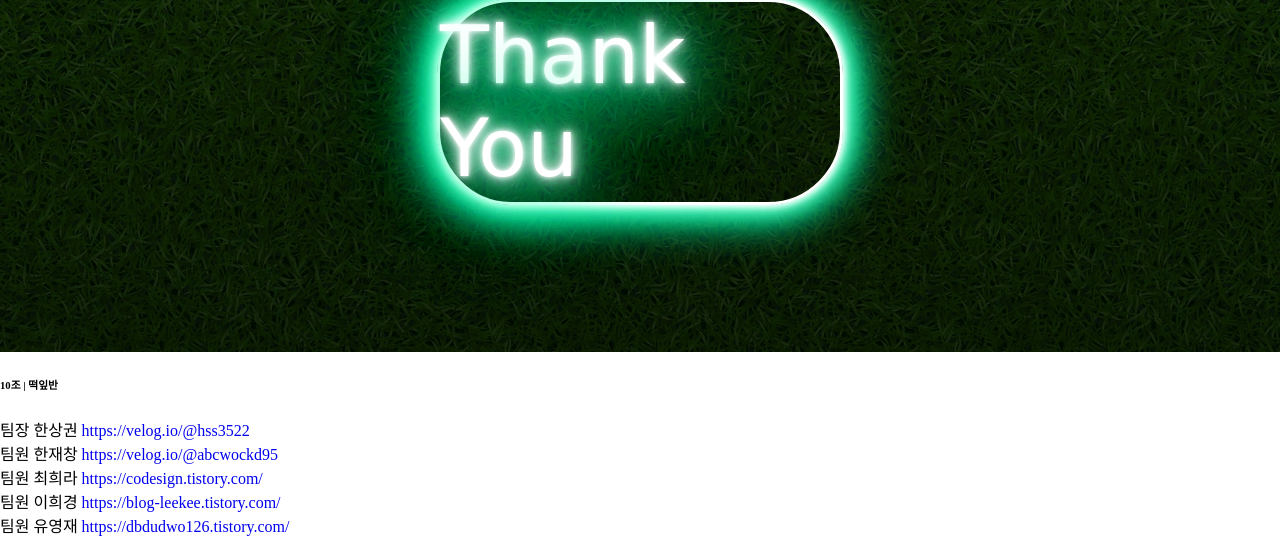
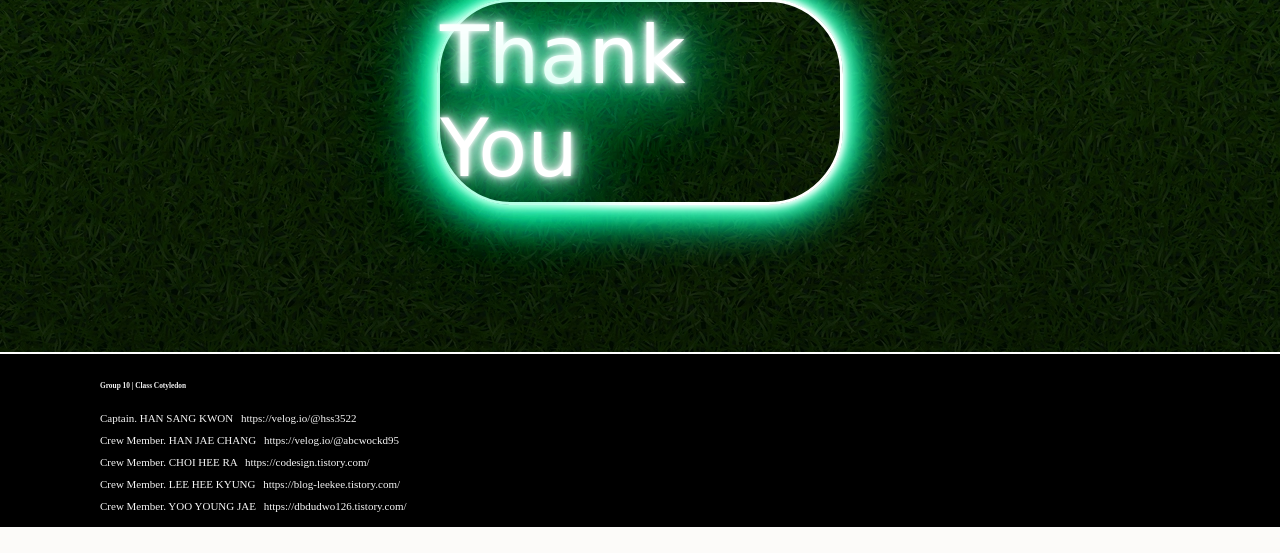
Before and after one commit to Gon1782/miniproject, a Flask app: page / in a window 1280 px wide; the page is wider, and only the part inside the window is pictured. Shown: the part 4142-4695 px from the top of that part. After the commit the page ends 4669 px from the top of that part, so only its background shows below. Run offline with Flask 2, Linux system fonts and the light colour scheme; data that the repository does not hold is empty; some web fonts are replaced.

Commit message:
백엔드 삭제 기능, 꼬릿말

```diff
--- a/app.py
+++ b/app.py
@@ -20,12 +20,16 @@ def home():
 
 @app.route("/miniproject", methods=["POST"])
 def project_post():
+    comment_list = list(db.comments.find({}, {'_id': False}))
+    count = len(comment_list) + 1
+
     comment_receive = request.form['comment_give']
     name_receive = request.form['name_give']
 
     doc = {
         'comment': comment_receive,
         'names': name_receive,
+        'num': count,
     }
     db.comments.insert_one(doc)
     return jsonify({'msg': '댓글이 작성되었습니다.'})
@@ -37,5 +41,22 @@ def project_get():
     return jsonify({'comments': comment_list})
 
 
+@app.route("/miniproject/delete", methods=["POST"])
+def project_delete():
+    num_receive = request.form['num_give']
+    db.comments.delete_one({'num': int(num_receive)})
+    return jsonify({'msg': '댓글이 삭제되었습니다.'})
+
+
+@app.route("/miniproject/update", methods=["POST"])
+def project_update():
+    comment_receive = request.form['comment_give']
+    num_receive = request.form['num_give']
+    comment_update = db.comments.update_one({'num': int(num_receive)}, {'$set':{'comment': comment_receive}})
+    return jsonify({'comment': comment_update})
+
+
+
+
 if __name__ == '__main__':
     app.run('0.0.0.0', port=5000, debug=True)
--- a/static/main.css
+++ b/static/main.css
@@ -680,3 +680,43 @@ input:focus {
 }
 
 /*  개인소개 페이지 끝 */
+
+#blog_address {
+  margin-top: 105px;
+  position: relative;
+  width: 100%;
+  margin-top: 175px;
+}
+
+
+#foot {
+  width: 100%;
+  bottom: 0px;
+  position: absolute;
+  padding-top: 10px;
+  padding-left: 100px;
+  padding-bottom: 10px;
+  color: whitesmoke;
+  font-size: 11px;
+  background-color: black;
+}
+
+#foot a {
+  display: inline-block;
+  margin: 5px;
+  color: whitesmoke;
+  font-size: 11px;
+}
+
+#foot a:visited {
+  color: whitesmoke;
+}
+
+#foot p {
+  margin-top: 0; margin-bottom: 0;
+}
+
+#foot p span {
+  display: inline-block;
+  margin-left: 20px;
+}
--- a/templates/index.html
+++ b/templates/index.html
@@ -219,17 +219,17 @@
         </div>
     </div>
     <!-- 개인블로그 페이지 -->
-<div id="blog_address">
-        <footer id="foot">
-            <p>
-            <h6>10조 | 떡잎반</h6>
-            <span>팀장 한상권 <a href='https://velog.io/@hss3522'>https://velog.io/@hss3522</a></span><br/>
-            <span>팀원 한재창 <a href='https://velog.io/@abcwockd95'>https://velog.io/@abcwockd95</a></span><br/>
-            <span>팀원 최희라 <a href='https://codesign.tistory.com/'>https://codesign.tistory.com/</a></span><br/>
-            <span>팀원 이희경 <a href='https://blog-leekee.tistory.com/'>https://blog-leekee.tistory.com/</a></span><br/>
-            <span>팀원 유영재 <a href='https://dbdudwo126.tistory.com/'>https://dbdudwo126.tistory.com/</a></span><br/>
-            </p>
-        </footer>
+    <div id="blog_address">
+      <footer id="foot">
+          <p>
+          <h6>Group 10 | Class Cotyledon</h6>
+          <span>Captain. HAN SANG KWON <a href='https://velog.io/@hss3522'>https://velog.io/@hss3522</a></span><br/>
+          <span>Crew Member. HAN JAE CHANG <a href='https://velog.io/@abcwockd95'>https://velog.io/@abcwockd95</a></span><br/>
+          <span>Crew Member. CHOI HEE RA <a href='https://codesign.tistory.com/'>https://codesign.tistory.com/</a></span><br/>
+          <span>Crew Member. LEE HEE KYUNG <a href='https://blog-leekee.tistory.com/'>https://blog-leekee.tistory.com/</a></span><br/>
+          <span>Crew Member. YOO YOUNG JAE <a href='https://dbdudwo126.tistory.com/'>https://dbdudwo126.tistory.com/</a></span><br/>
+          </p>
+      </footer>
 </div>
     <script src="../static/main.js"></script>
 </body>
```
Also changed, not shown: static/main.js (+34 -7 lines), 1 other file.
